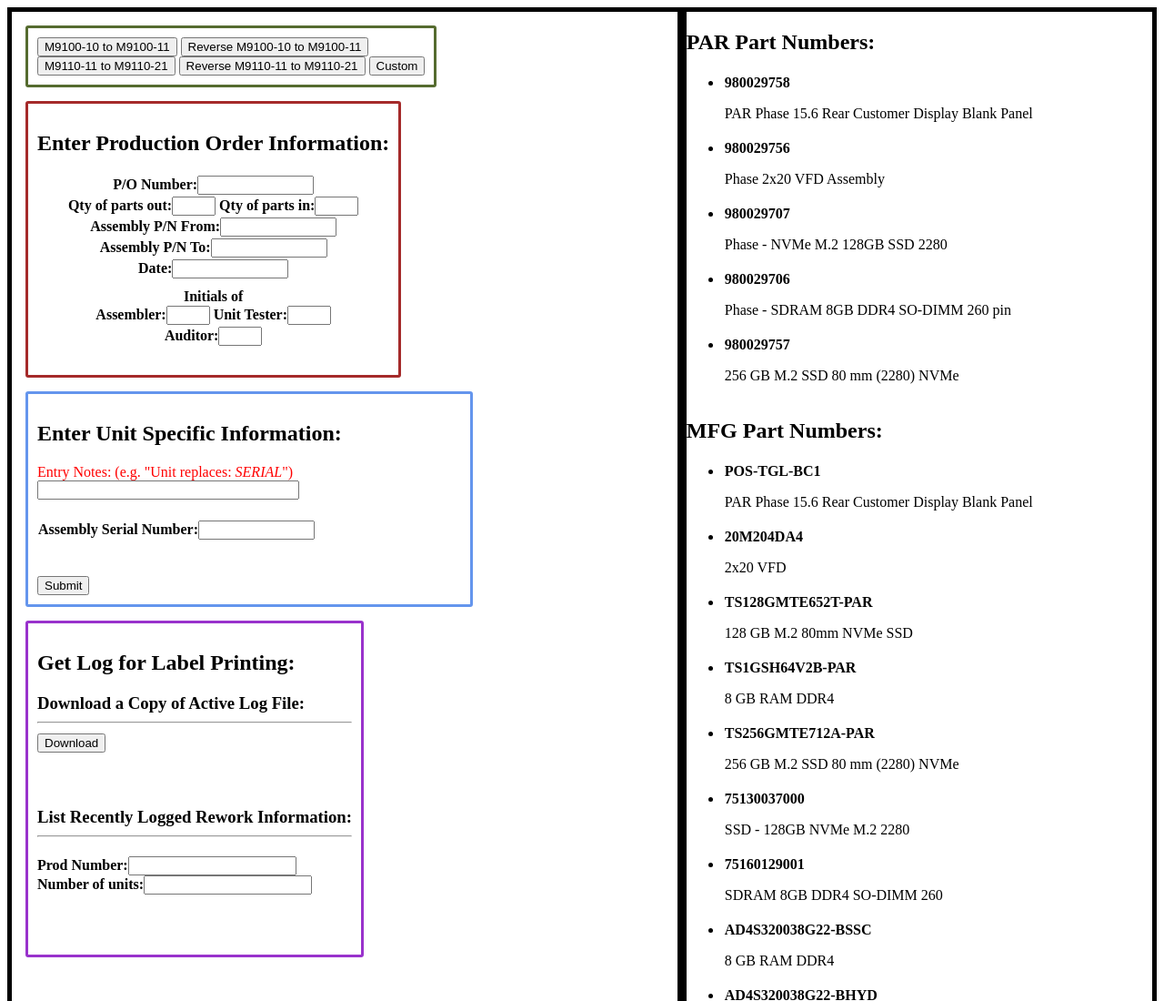
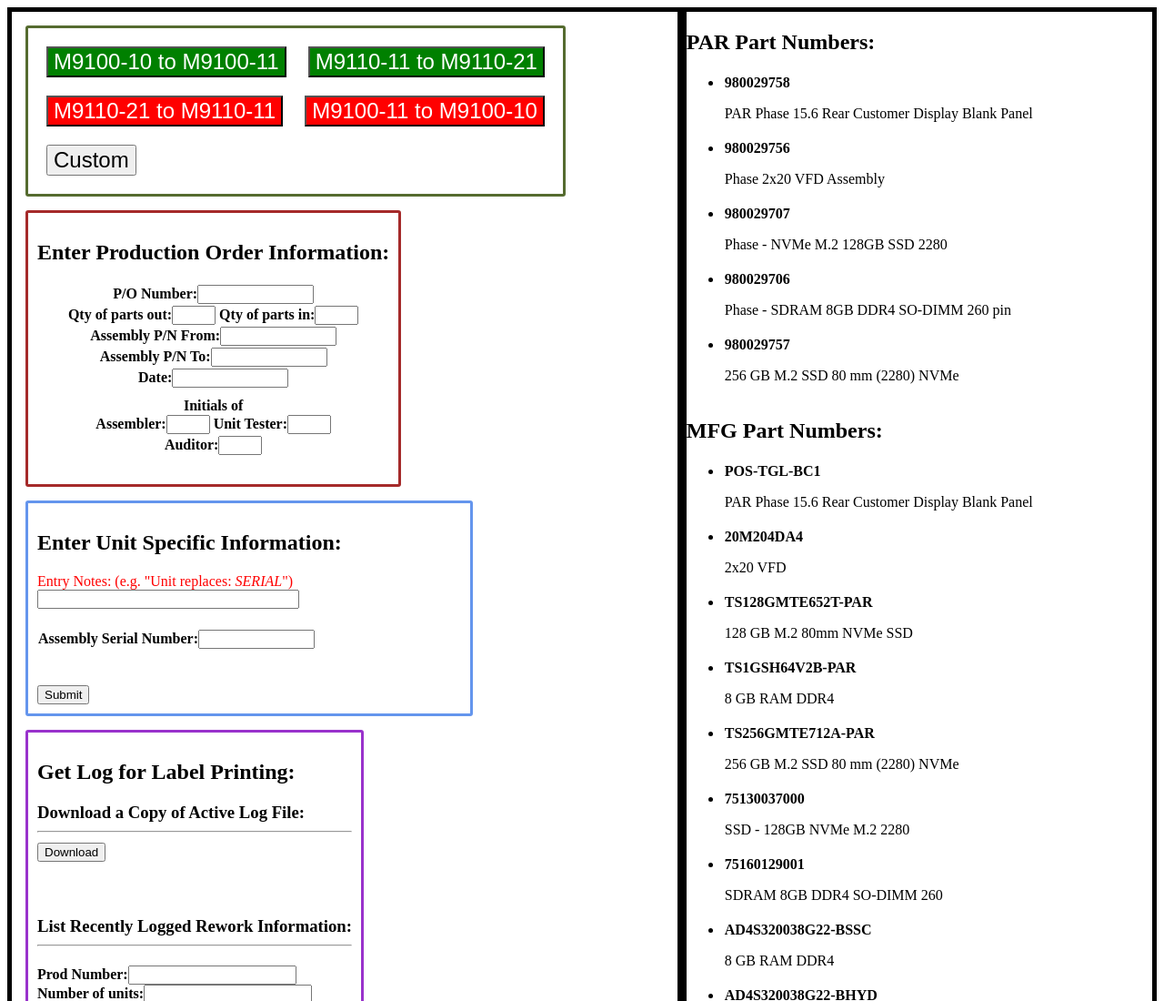
Before and after one commit to PARBakerB/rework-site, a website: page static/index.html in a window 1280 px wide. Shown: the top 1100 px of the page at 91% size. Drawn offline with nearby package versions, Linux system fonts and the light colour scheme.

Commit message:
improve autosetup button clarity
added styles for auto buttons, color coded them by forward or reverse

```diff
--- a/static/index.css
+++ b/static/index.css
@@ -4,6 +4,18 @@
 
 li {
   padding: 2px;
+}
+button {
+  font-size: 1.5em;
+  margin: 10px;
+}
+.forward-button button {
+  background-color: green;
+  color: white;
+}
+.reverse-button button {
+  background-color: red;
+  color: white;
 }
 #notes input{
   width: 60%;
--- a/static/index.html
+++ b/static/index.html
@@ -12,15 +12,15 @@
 <div class="flex-panels">
 	<div class="panel">
 		<div class="button-container">
-			<div>
+			<div class="forward-button">
 				<button class="auto-setup-buttons">M9100-10 to M9100-11</button>
-				<button class="auto-setup-buttons">Reverse M9100-10 to M9100-11</button>
+				<button class="auto-setup-buttons">M9110-11 to M9110-21</button>
 			</div>
-			<div>
-				<button class="auto-setup-buttons">M9110-11 to M9110-21</button>
-				<button class="auto-setup-buttons">Reverse M9110-11 to M9110-21</button>
-				<button class="auto-setup-buttons">Custom</button>
+			<div class="reverse-button">
+				<button class="auto-setup-buttons">M9110-21 to M9110-11</button>
+				<button class="auto-setup-buttons">M9100-11 to M9100-10</button>
 			</div>
+			<div class="custom-button"><button class="auto-setup-buttons">Custom</button></div>
 		</div>
 		<div class="generic-container">
 			<h2>Enter Production Order Information:</h2>
```
